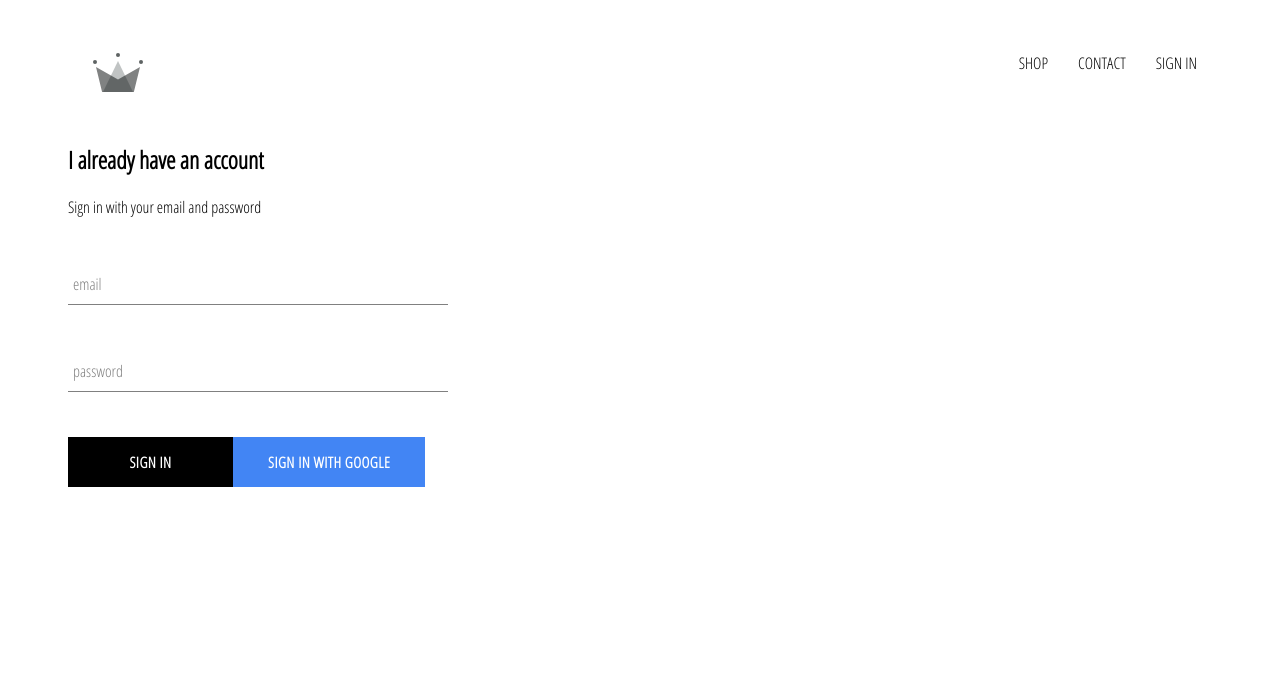
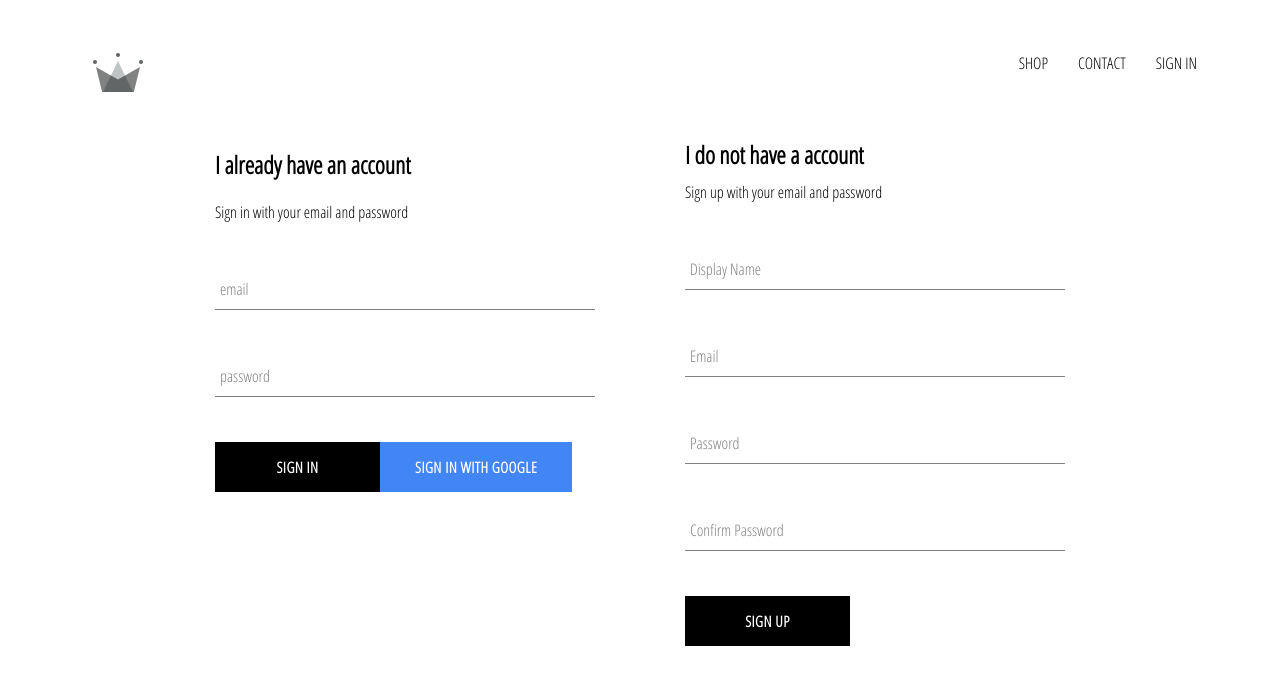
Before and after one commit to pranavkhapra/e-commerce-clothing, a React (Create React App) app: page /signin in a window 1280 px wide. Shown: the top 684 px of the page. Built offline with nearby package versions, Linux system fonts and the light colour scheme; no server answers.

Commit message:
firebase added

```diff
--- a/src/App.js
+++ b/src/App.js
@@ -7,7 +7,7 @@ import SignInSignUp from './pages/sign-in-and-sign-out/SignInSignUp'
 import HomePage from './pages/homepage/HomePage';
 import ShopPage from './pages/shop/ShopPage';
 import Header from './components/header/Header';
-import {auth} from './components/firebase/firebase.utils'
+import {auth,createUserProfileDocument} from './components/firebase/firebase.utils'
 class App extends React.Component{
   constructor(props) {
     super(props)
@@ -18,12 +18,26 @@ class App extends React.Component{
   }
   unsubscribeFromAuth = null;
   componentDidMount() {
-    this.unsubscribeFromAuth = auth.onAuthStateChanged(user => {
-      this.setState({ currentUser: user });
+    this.unsubscribeFromAuth = auth.onAuthStateChanged(async userAuth => {
+      if (userAuth) {
+        const userRef = await createUserProfileDocument(userAuth);
 
-      console.log(user);
+        userRef.onSnapshot(snapShot => {
+          this.setState({
+            currentUser: {
+              id: snapShot.id,
+              ...snapShot.data()
+            }
+          });
+
+          console.log(this.state);
+        });
+      }
+
+      this.setState({ currentUser: userAuth });
     });
   }
+
 
   componentWillUnmount() {
     this.unsubscribeFromAuth();
--- a/src/components/firebase/firebase.utils.js
+++ b/src/components/firebase/firebase.utils.js
@@ -13,7 +13,35 @@ const config = {
     measurementId: "G-M6R41DDPZF"
   };
 
+
+   export const createUserProfileDocument = async (userAuth, additionalData) => {
+    if (!userAuth) return;
+
+    const userRef = firestore.doc(`users/${userAuth.uid}`);
+
+    const snapShot = await userRef.get();
+
+    if (!snapShot.exists) {
+      const { displayName, email } = userAuth;
+      const createdAt = new Date();
+      try {
+        await userRef.set({
+          displayName,
+          email,
+          createdAt,
+          ...additionalData
+        });
+      } catch (error) {
+        console.log('error creating user', error.message);
+      }
+    }
+
+    return userRef;
+  };
+
   firebase.initializeApp(config);
+
+
 
 export const auth = firebase.auth();
 export const firestore = firebase.firestore();
--- /dev/null
+++ b/src/components/sign-up/SignUp.js
@@ -0,0 +1,103 @@
+import React from 'react';
+
+import FormInput from '../form-input/FormInput';
+import CustomizedButton from '../customized-button/CustomizedButton';
+
+import { auth, createUserProfileDocument } from '../firebase/firebase.utils';
+
+import './Signup.scss';
+
+class SignUp extends React.Component {
+  constructor() {
+    super();
+
+    this.state = {
+      displayName: '',
+      email: '',
+      password: '',
+      confirmPassword: ''
+    };
+  }
+
+  handleSubmit = async event => {
+    event.preventDefault();
+
+    const { displayName, email, password, confirmPassword } = this.state;
+
+    if (password !== confirmPassword) {
+      alert("passwords don't match");
+      return;
+    }
+
+    try {
+      const { user } = await auth.createUserWithEmailAndPassword(
+        email,
+        password
+      );
+
+      await createUserProfileDocument(user, { displayName });
+
+      this.setState({
+        displayName: '',
+        email: '',
+        password: '',
+        confirmPassword: ''
+      });
+    } catch (error) {
+      console.error(error);
+    }
+  };
+
+  handleChange = event => {
+    const { name, value } = event.target;
+
+    this.setState({ [name]: value });
+  };
+
+  render() {
+    const { displayName, email, password, confirmPassword } = this.state;
+    return (
+      <div className='sign-up'>
+        <h2 className='title'>I do not have a account</h2>
+        <span>Sign up with your email and password</span>
+        <form className='sign-up-form' onSubmit={this.handleSubmit}>
+          <FormInput
+            type='text'
+            name='displayName'
+            value={displayName}
+            onChange={this.handleChange}
+            label='Display Name'
+            required
+          />
+          <FormInput
+            type='email'
+            name='email'
+            value={email}
+            onChange={this.handleChange}
+            label='Email'
+            required
+          />
+          <FormInput
+            type='password'
+            name='password'
+            value={password}
+            onChange={this.handleChange}
+            label='Password'
+            required
+          />
+          <FormInput
+            type='password'
+            name='confirmPassword'
+            value={confirmPassword}
+            onChange={this.handleChange}
+            label='Confirm Password'
+            required
+          />
+          <CustomizedButton type='submit'>SIGN UP</CustomizedButton>
+        </form>
+      </div>
+    );
+  }
+}
+
+export default SignUp;
--- /dev/null
+++ b/src/components/sign-up/Signup.scss
@@ -0,0 +1,9 @@
+.sign-up {
+    display: flex;
+    flex-direction: column;
+    width: 380px;
+
+    .title {
+      margin: 10px 0;
+    }
+  }
--- a/src/pages/sign-in-and-sign-out/SignInSignUp.js
+++ b/src/pages/sign-in-and-sign-out/SignInSignUp.js
@@ -1,10 +1,12 @@
 import React from 'react'
 import "./SignInSignUp.scss"
 import SignIn from '../../components/sign-in/SignIn'
+import SignUp from '../../components/sign-up/SignUp'
 function SignInSignUp() {
     return (
-        <div>
+        <div className="sign-in-and-sign-up">
 <SignIn/>
+<SignUp/>
         </div>
     )
 }
--- a/src/pages/sign-in-and-sign-out/SignInSignUp.scss
+++ b/src/pages/sign-in-and-sign-out/SignInSignUp.scss
@@ -0,0 +1,6 @@
+.sign-in-and-sign-up {
+    width: 850px;
+    display: flex;
+    justify-content: space-between;
+    margin: 30px auto;
+  }
```
